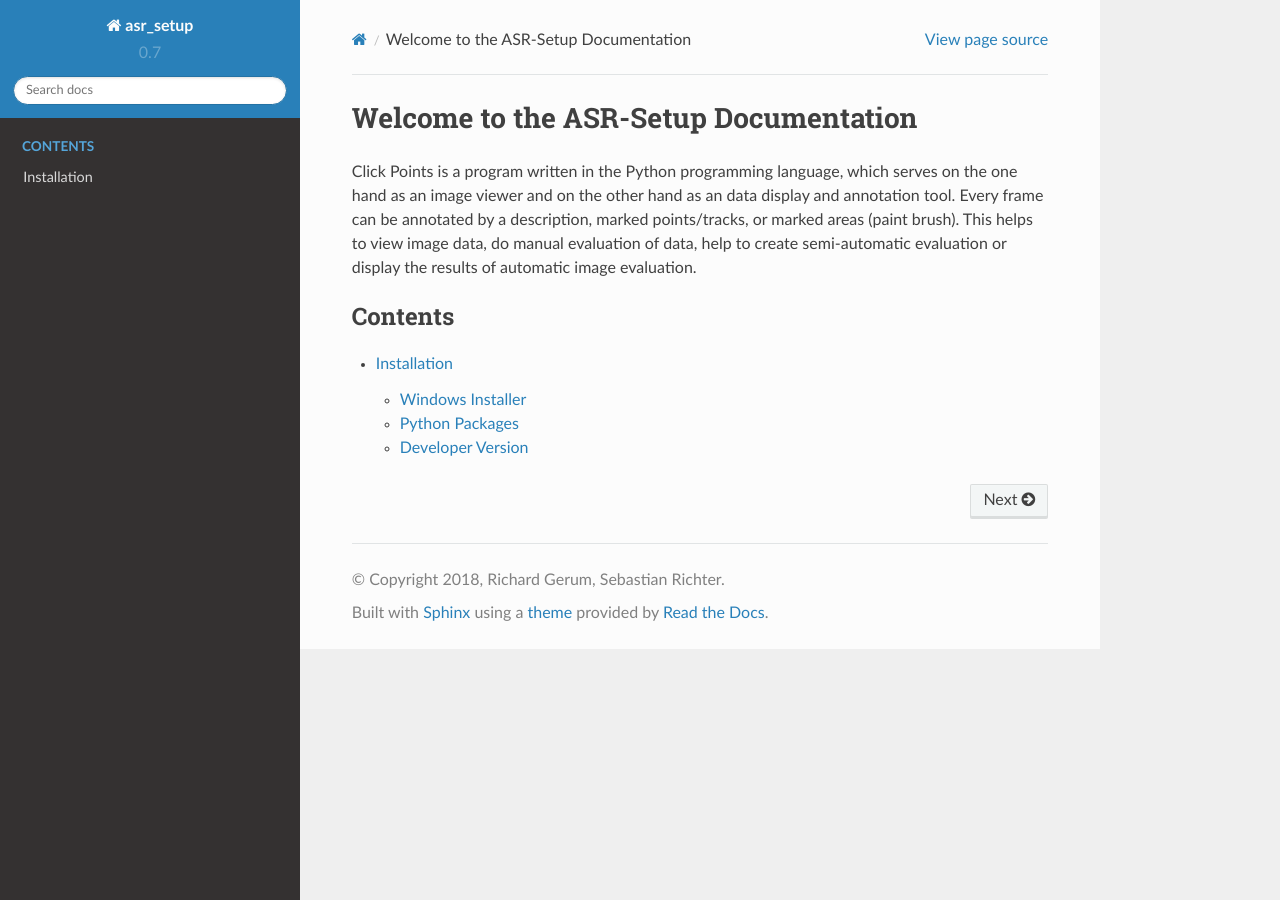
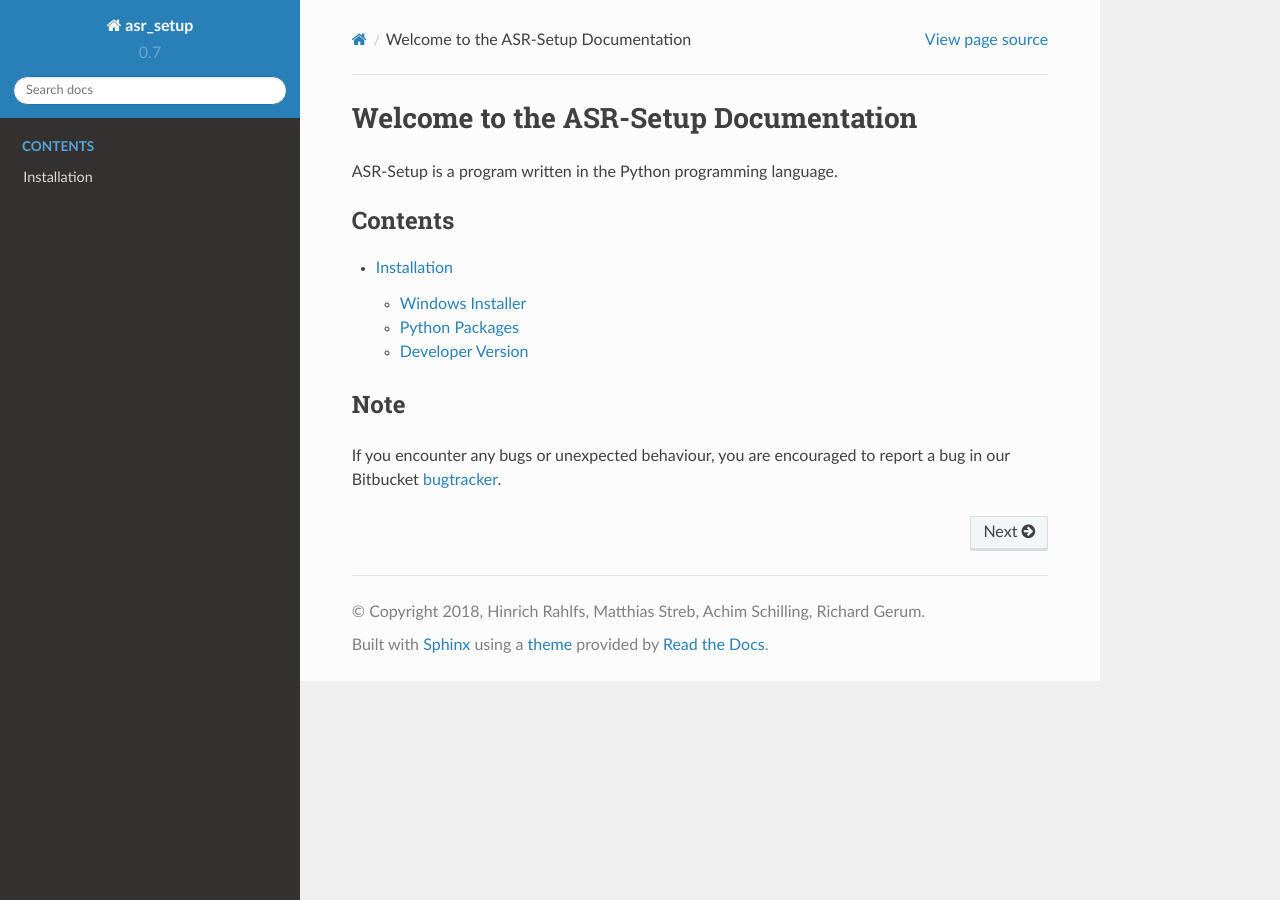
Before and after one commit to rgerum/open_gpias, a Sphinx documentation site: the page built from docs/index.rst, in a window 1280 px wide. Built offline with Sphinx 7.4.7 and the Read the Docs theme 2.0.0, drawn with Linux system fonts in a browser that asks for light colours.

Commit message:
Docs: added all authors

```diff
--- a/docs/conf.py
+++ b/docs/conf.py
@@ -2,7 +2,7 @@
 # -*- coding: utf-8 -*-
 # conf.py
 
-# Copyright (c) 2015-2016, Richard Gerum, Sebastian Richter
+# Copyright (c) 2015-2016, Hinrich Rahlfs, Matthias Streb, Achim Schilling, Richard Gerum
 #
 # This file is part of ClickPoints.
 #
@@ -67,8 +67,8 @@ master_doc = 'index'
 
 # General information about the project.
 project = u'asr_setup'
-copyright = u'2018, Richard Gerum, Sebastian Richter'
-author = u'Richard Gerum, Sebastian Richter'
+copyright = u'2018, Hinrich Rahlfs, Matthias Streb, Achim Schilling, Richard Gerum'
+author = u'Hinrich Rahlfs, Matthias Streb, Achim Schilling, Richard Gerum'
 
 # The version info for the project you're documenting, acts as replacement for
 # |version| and |release|, also used in various other places throughout the
@@ -248,7 +248,7 @@ latex_elements = {
 #  author, documentclass [howto, manual, or own class]).
 latex_documents = [
   (master_doc, 'asr_setup.tex', u'ASR-Setup Documentation',
-   u'Richard Gerum, Sebastian Richter', 'manual'),
+   u'Hinrich Rahlfs, Matthias Streb, Achim Schilling, Richard Gerum', 'manual'),
 ]
 
 # The name of an image file (relative to this directory) to place at the top of
--- a/docs/index.rst
+++ b/docs/index.rst
@@ -7,13 +7,16 @@
 Welcome to the ASR-Setup Documentation
 ======================================
 
-Click Points is a program written in the Python programming language, which serves on the one hand as an image viewer
-and on the other hand as an data display and annotation tool. Every frame can be annotated by a description, marked
-points/tracks, or marked areas (paint brush). This helps to view image data, do manual evaluation of data, help to create
-semi-automatic evaluation or display the results of automatic image evaluation.
+ASR-Setup is a program written in the Python programming language.
 
 .. toctree::
    :caption: Contents
    :maxdepth: 2
 
    installation
+
+Note
+----
+
+If you encounter any bugs or unexpected behaviour, you are encouraged to report a bug in our
+Bitbucket `bugtracker <https://bitbucket.org/randrian/asr_setup/issues?status=new&status=open>`_.
--- a/setup.py
+++ b/setup.py
@@ -9,7 +9,7 @@ setup(name='asr_setup',
       description='ASR-Setup to measure startle responses',
       url='https://bitbucket.org/randrian/asr_setup',
       license="GPLv3",
-      author='Richard Gerum, Sebastian Richter',
+      author='Hinrich Rahlfs, Matthias Streb, Achim Schilling, Richard Gerum',
       author_email='richard.gerum@fau.de',
       packages=['asr_setup'],
       entry_points={
```
Also changed, not shown: 1 other file.
